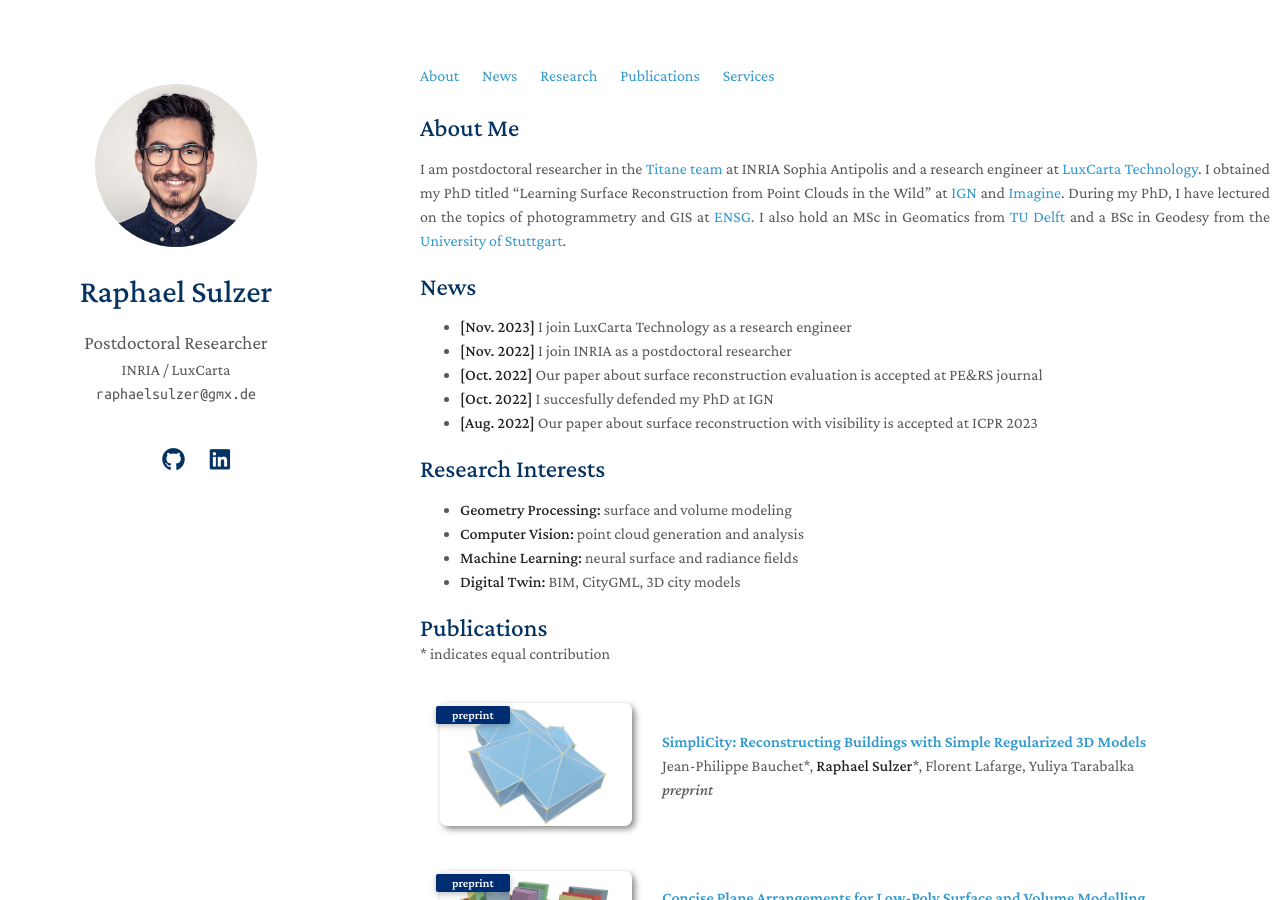
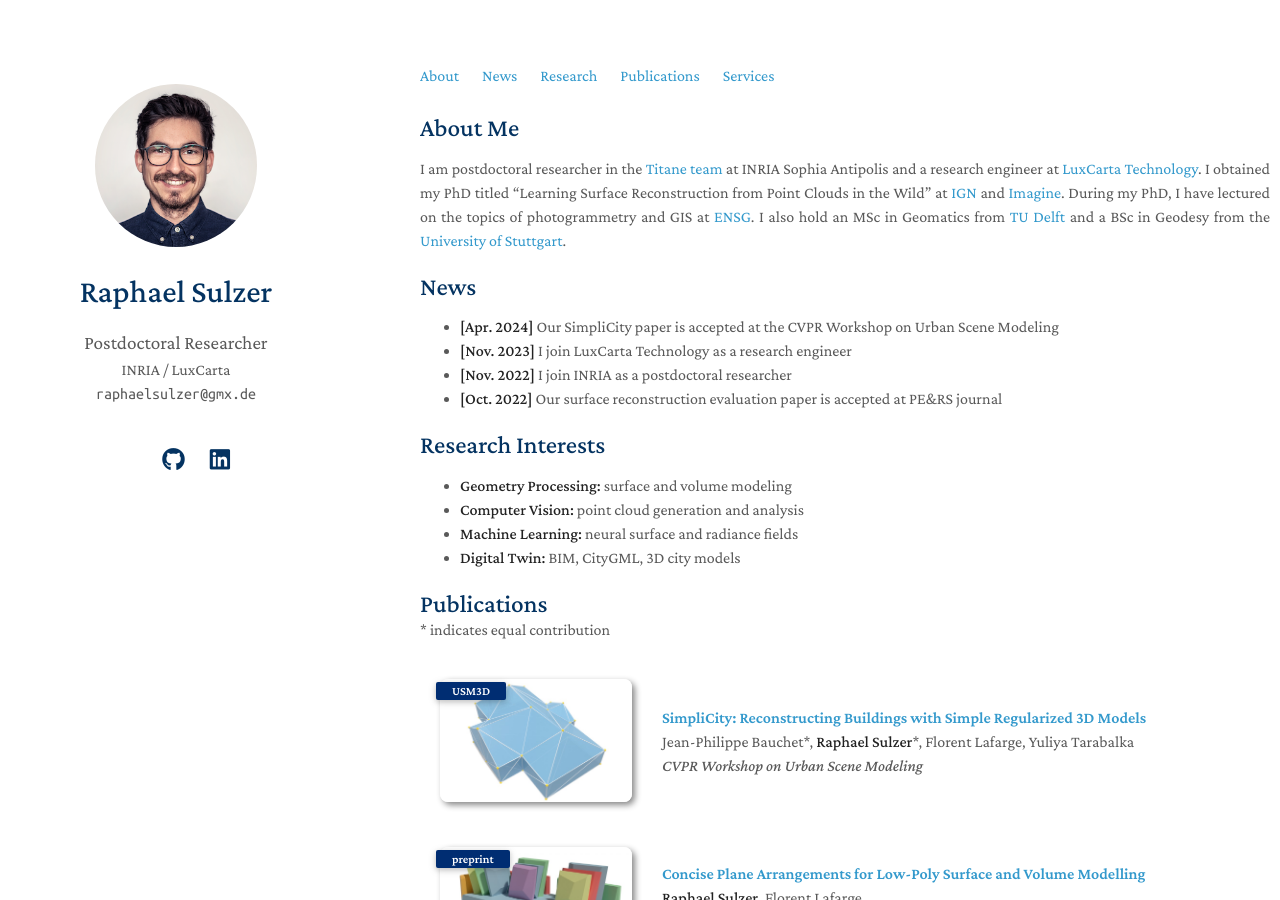
Before and after one commit to raphaelsulzer/raphaelsulzer.github.io, a Jekyll site: the page built from index.md, in a window 1280 px wide and 900 px high. Built offline with Jekyll 4.4.1, drawn with Linux system fonts in a browser that asks for light colours; nearby versions of some CDN libraries; a style sheet for code colours, icons or effects is not loaded; our own code applies the rules of GitHub Pages for plain Markdown files.

Commit message:
added usm3d paper

```diff
--- a/_data/publications.yml
+++ b/_data/publications.yml
@@ -2,8 +2,8 @@ main:
 
   - title: "SimpliCity: Reconstructing Buildings with Simple Regularized 3D Models"
     authors: Jean-Philippe Bauchet*, <strong>Raphael Sulzer</strong>*, Florent Lafarge, Yuliya Tarabalka
-    conference_short: preprint
-    conference: preprint
+    conference_short: USM3D
+    conference: CVPR Workshop on Urban Scene Modeling
     image: ./assets/img/publications/clipped/19634_opticity.jpg
 
   - title: "Concise Plane Arrangements for Low-Poly Surface and Volume Modelling"
@@ -11,7 +11,7 @@ main:
     conference_short: preprint
     conference: preprint
     image: ./assets/img/publications/clipped/compod.jpg
-    pdf: https://arxiv.org/pdf/2301.13656.pdf
+    pdf: https://arxiv.org/pdf/2404.06154.pdf
     code: https://github.com/raphaelsulzer/compod
 
   - title: "A Survey and Benchmark of Automatic Surface Reconstruction from Point Clouds"
--- a/index.md
+++ b/index.md
@@ -8,11 +8,13 @@ I am postdoctoral researcher in the <a href="https://team.inria.fr/titane/team/"
 
 ## News
 
+- **[Apr. 2024]** Our SimpliCity paper is accepted at the CVPR Workshop on Urban Scene Modeling
 - **[Nov. 2023]** I join LuxCarta Technology as a research engineer
 - **[Nov. 2022]** I join INRIA as a postdoctoral researcher
-- **[Oct. 2022]** Our paper about surface reconstruction evaluation is accepted at PE&RS journal
-- **[Oct. 2022]** I succesfully defended my PhD at IGN
-- **[Aug. 2022]** Our paper about surface reconstruction with visibility is accepted at ICPR 2023
+- **[Oct. 2022]** Our surface reconstruction evaluation paper is accepted at PE&RS journal
+<!-- - **[Oct. 2022]** I succesfully defended my PhD at IGN
+ --><!-- - **[Aug. 2022]** Our paper about surface reconstruction with visibility is accepted at ICPR 2023
+ -->
 
 ## Research Interests
 
```
Also changed, not shown: 1 other file.
